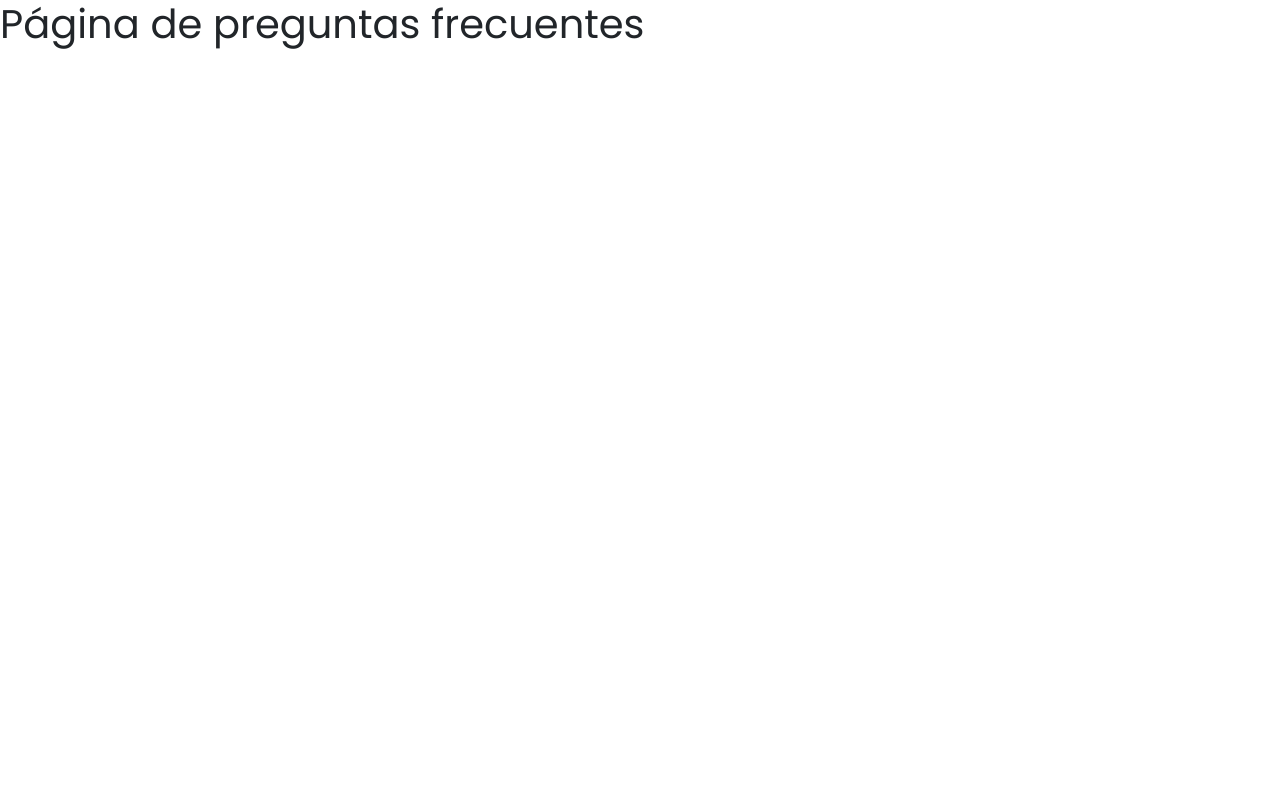
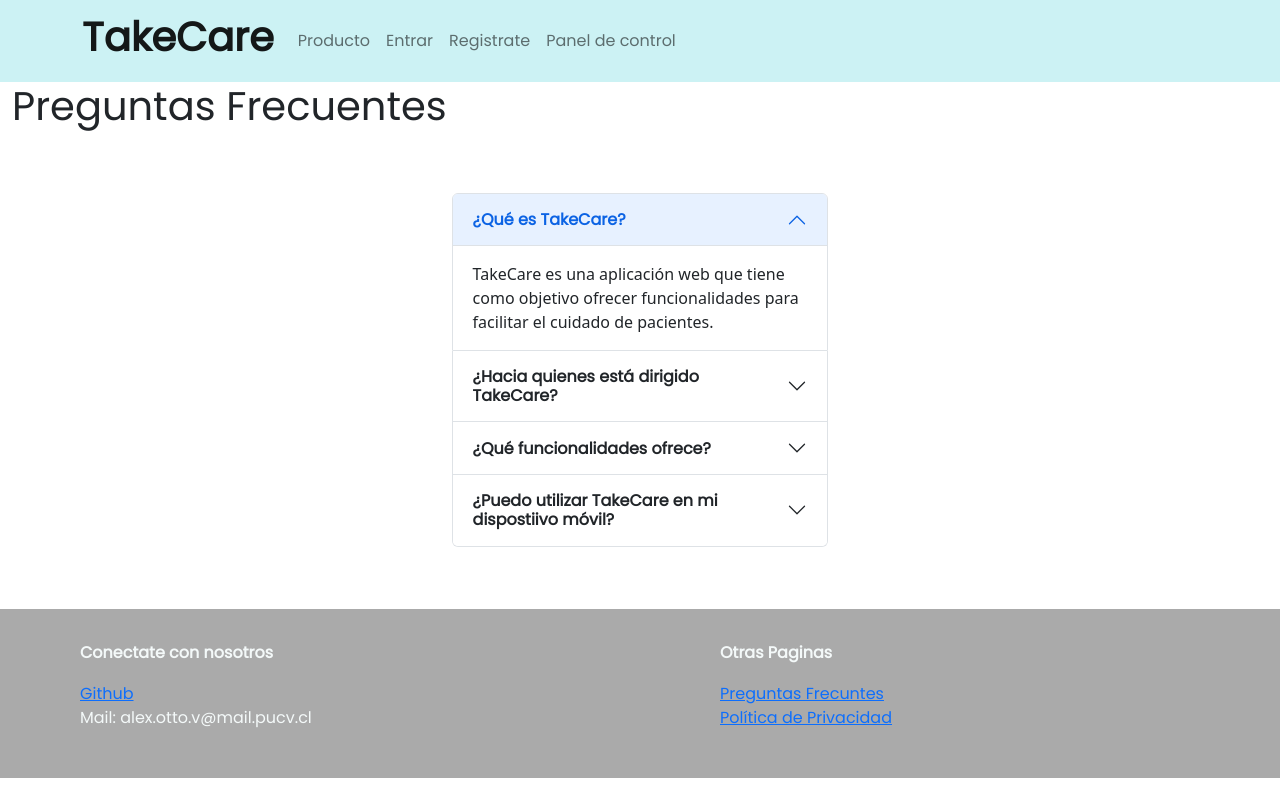
Before and after one commit to mrav7/TakeCare, a React (Vite) app in the folder TakeCare/: page /faq in a window 1280 px wide. Built offline with nearby package versions, Linux system fonts and the light colour scheme.

Commit message:
termine faq y politica de privacidad

```diff
--- a/TakeCare/src/components/footers/MainFooter.jsx
+++ b/TakeCare/src/components/footers/MainFooter.jsx
@@ -16,6 +16,7 @@ export default function MainFooter() {
         <Col className='footer-columns'>
         <p><strong>Otras Paginas</strong></p>
         <a className="footer-links" href="/faq">Preguntas Frecuntes</a>
+        <p><a className="footer-links" href="/privacy-policy">Política de Privacidad</a></p>
         </Col>
 
       </Row>
--- a/TakeCare/src/main.jsx
+++ b/TakeCare/src/main.jsx
@@ -9,6 +9,7 @@ import ControlPanel from './pages/ControlPanel.jsx'
 import PatientRegister from './pages/PatientRegister.jsx'
 import PatientDailyReview from './pages/PatientDailyReview.jsx'
 import PatientsList from './pages/PatientsList.jsx'
+import PrivacyPolicy from './pages/privacyPolicy.jsx'
 
 import LandingPage from './components/main/LandingPage.jsx'
 import './index.css'
@@ -46,9 +47,12 @@ const router = createBrowserRouter([
       },{
         path: "patient-check",
         element: <PatientDailyReview/>,
-      }, {
+      },{
         path: "patients-list",
         element: <PatientsList />
+      },{
+        path: "privacy-policy",
+        element: <PrivacyPolicy />
       }
     ]
   }
--- a/TakeCare/src/pages/Faq.jsx
+++ b/TakeCare/src/pages/Faq.jsx
@@ -1,9 +1,50 @@
 import React from 'react'
+import InNavBar from '../components/navBars/InNavBar'
+import MainFooter from '../components/footers/MainFooter'
+import { Container, Accordion} from 'react-bootstrap'
 
 export default function Faq() {
     return (
         <>
-            <h1>Página de preguntas frecuentes</h1>
+            <InNavBar />
+            <Container fluid>
+                <h1>Preguntas Frecuentes</h1>
+                <Accordion defaultActiveKey={['0']} alwaysOpen className="_center">
+                    <Accordion.Item eventKey="0">
+                        <Accordion.Header>
+                            <strong>¿Qué es TakeCare?</strong>
+                        </Accordion.Header>
+                        <Accordion.Body>
+                            TakeCare es una aplicación web que tiene como objetivo ofrecer funcionalidades para facilitar el cuidado de pacientes.
+                        </Accordion.Body>
+                    </Accordion.Item>
+                    <Accordion.Item eventKey="1">
+                        <Accordion.Header>
+                            <strong>¿Hacia quienes está dirigido TakeCare?</strong>
+                        </Accordion.Header>
+                        <Accordion.Body>
+                            Profesionales del rubro de la salud. Médicos, enfermeros, dentistas, nutricionistas, psicológos, kinesiologos, etc.
+                        </Accordion.Body>
+                    </Accordion.Item>
+                    <Accordion.Item eventKey="2">
+                        <Accordion.Header>
+                            <strong>¿Qué funcionalidades ofrece?</strong>
+                        </Accordion.Header>
+                        <Accordion.Body>
+                            Nuestra aplicación le permite al profesional de la salud registrar los datos de sus pacientes para luego poder acceder a ellos rápida y seguramente.
+                        </Accordion.Body>
+                    </Accordion.Item>
+                    <Accordion.Item eventKey="3">
+                        <Accordion.Header>
+                            <strong>¿Puedo utilizar TakeCare en mi dispostiivo móvil?</strong>
+                        </Accordion.Header>
+                        <Accordion.Body>
+                            El diseño responsivo con el que TakeCare fue creado en mente permite al usuario acceder a la aplicación a través de computadores de escritorio, notebooks, smartphones y tablets.
+                        </Accordion.Body>
+                    </Accordion.Item>
+                </Accordion>
+            </Container>
+            <MainFooter />
         </>
     )
 }
--- a/TakeCare/src/pages/privacyPolicy.jsx
+++ b/TakeCare/src/pages/privacyPolicy.jsx
@@ -0,0 +1,43 @@
+import React from 'react'
+import InNavBar from '../components/navBars/InNavBar'
+import MainFooter from '../components/footers/MainFooter'
+import Container from 'react-bootstrap/Container'
+
+export default function PrivacyPolicy() {
+    return (
+        <>
+            <InNavBar />
+            <Container fluid>
+                <p><h1>Política de privacidad</h1></p>
+                <p>
+                    Nos tomamos muy en serio la privacidad de nuestros usuarios. Por lo tanto,
+                    nos comprometemos a proteger la información personal que recopilamos de nuestros usuarios. A continuación,
+                    se detallan los términos de nuestra política de privacidad.
+                </p>
+                <br></br>
+                <p>
+                    <h4>1. Información personal recopilada:</h4> Recopilamos
+                    información personal de nuestros usuarios, como nombres, direcciones de correo electrónico y números de teléfono
+                    solo cuando se proporciona de manera voluntaria.
+                </p>
+                <p>
+                    <h4>2. Uso de la información personal:</h4> Utilizamos la información personal recopilada para proporcionar servicios y productos a nuestros usuarios,
+                    para mejorar nuestros servicios y productos, y para comunicarnos con nuestros usuarios.
+                </p>
+                <p>
+                    <h4>3. Compartir información personal:</h4> No compartimos información personal con terceros,
+                    excepto cuando sea necesario para proporcionar servicios y productos a nuestros usuarios o cuando se requiera por ley.
+                </p>
+                <p>
+                    <h4>4. Seguridad de la información personal:</h4> Nos comprometemos a proteger la información personal de nuestros usuarios mediante el uso de medidas de seguridad adecuadas,
+                    como el cifrado de datos y el acceso restringido a la información personal.
+                </p>
+                <br></br>
+                <p>
+                    Como empresa, nos comprometemos a cumplir con todas las leyes y regulaciones aplicables en relación con la privacidad y la protección de datos personales de nuestros usuarios. Si tiene alguna pregunta o inquietud sobre nuestra política de privacidad, no dude en ponerse en contacto con nosotros.
+                </p>
+            </Container>
+            <MainFooter />
+        </>
+    )
+}
```
Also changed, not shown: 1 other file (tests, documents, lock files or other folders).
